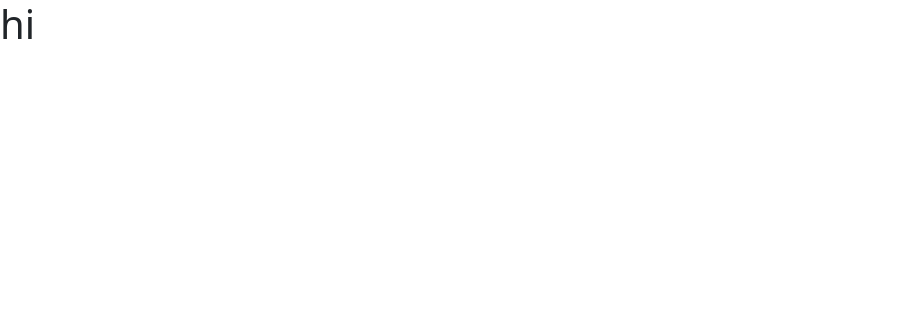
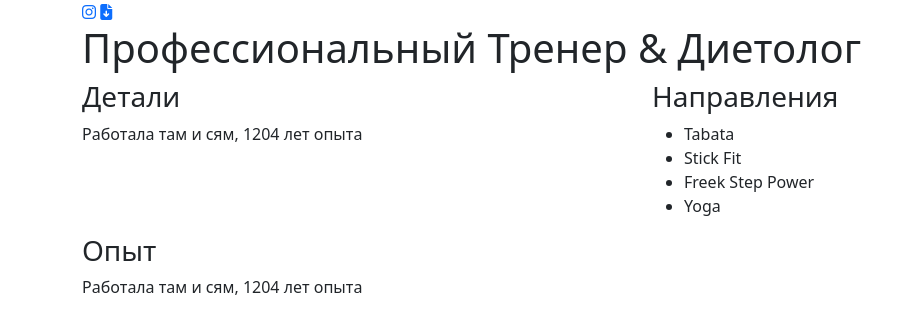
Before and after one commit to brnnkva/lada-website, a plain HTML site: page index.html in a window 1280 px wide. Shown: the whole page, without its empty margins (0-921 px from the left). Drawn offline with nearby package versions, Linux system fonts and the light colour scheme.

Commit message:
updated html

```diff
--- a/index.html
+++ b/index.html
@@ -22,6 +22,53 @@
     <title>Лада</title>
 </head>
 <body>
-    <h1>hi</h1>
+    <div class="container">
+        <div class="header">
+            <a href="https://www.instagram.com/lada.b.v/" target="_blank" class="instagram-icon"><i class="fab fa-instagram"></i></a>
+           <a href="src/CV Lada Barannikova.pdf" target="_black" class="cv-icon"><i class="fas fa-file-download" ></i></a>
+                    <h1>
+                        Профессиональный Тренер & Диетолог
+                     </h1>
+                    </div>
+                     <div class="webpage">
+                         <div class="row main-row">
+                             <div class="col-6 details">
+                                 <h3 class="details-title">Детали</h3>
+                                 <div class="description">
+                                     <p>
+                                          Работала там и сям, 1204 лет опыта
+                                     </p>
+                                    </div>
+                             </div>
+                             <div class="col-6 types">
+                                <h3 class="types-title">Направления</h3>
+                                <ul>
+                                    <li>
+                                       Tabata
+                                    </li>
+                                    <li>
+                                       Stick Fit
+                                    </li>
+                                    <li>
+                                       Freek Step Power
+                                    </li>
+                                    <li>
+                                       Yoga
+                                    </li>
+                                </ul>
+                             </div>
+                             <div class="col-6 experience">
+                                <h3 class="experience-title">Опыт</h3>
+                                <div class="description">
+                                    <p>
+                                         Работала там и сям, 1204 лет опыта
+                                    </p>
+                                   </div>
+                            </div>
+                         </div>
+                     </div>
+
+
+            </div>
 </body>
 </html>
```
